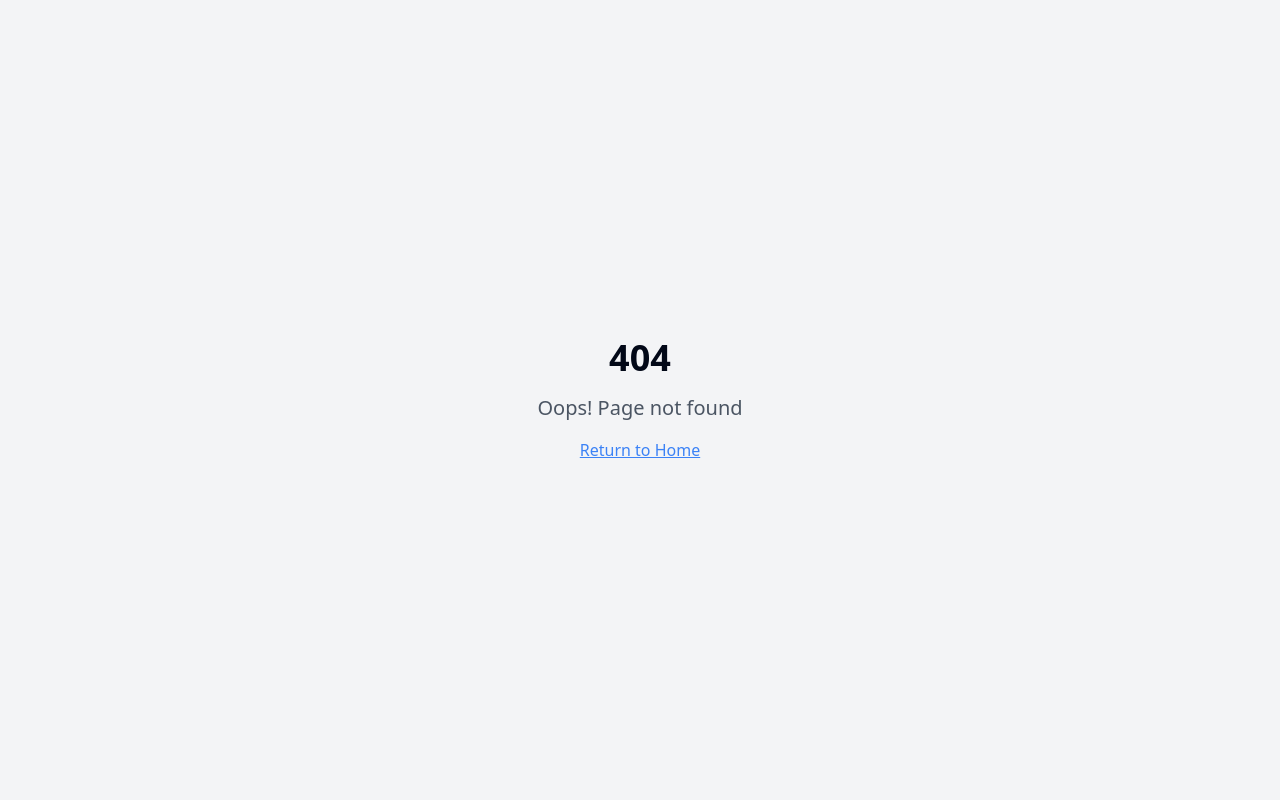
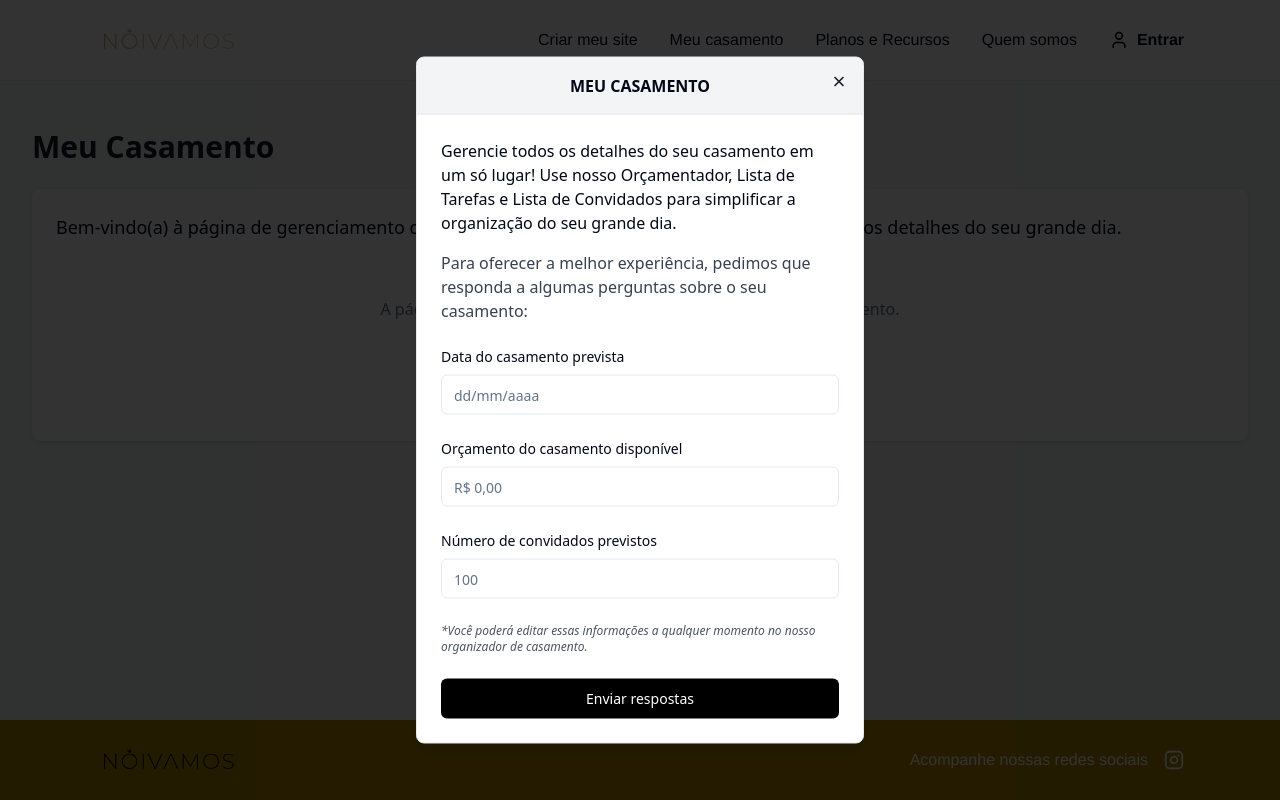
Before and after one commit to Fnatic12/noivamos-frontend, a React (Vite) app: page /wedding in a window 1280 px wide. Before the commit this address had no page. Built offline with nearby package versions, Linux system fonts and the light colour scheme; a web font is replaced by a local one.

Commit message:
Add wedding setup modal
Implement the wedding setup modal screen.

```diff
--- a/package.json
+++ b/package.json
@@ -59,7 +59,8 @@
     "tailwind-merge": "^2.5.2",
     "tailwindcss-animate": "^1.0.7",
     "vaul": "^0.9.3",
-    "zod": "^3.23.8"
+    "zod": "^3.23.8",
+    "zustand": "^5.0.4"
   },
   "devDependencies": {
     "@eslint/js": "^9.9.0",
--- a/src/App.tsx
+++ b/src/App.tsx
@@ -9,6 +9,7 @@ import Login from "./pages/Login";
 import Register from "./pages/Register";
 import ForgotPassword from "./pages/ForgotPassword";
 import ResetPassword from "./pages/ResetPassword";
+import Wedding from "./pages/Wedding";
 import NotFound from "./pages/NotFound";
 
 const queryClient = new QueryClient();
@@ -25,6 +26,7 @@ const App = () => (
           <Route path="/register" element={<Register />} />
           <Route path="/forgot-password" element={<ForgotPassword />} />
           <Route path="/reset-password" element={<ResetPassword />} />
+          <Route path="/wedding" element={<Wedding />} />
           {/* ADD ALL CUSTOM ROUTES ABOVE THE CATCH-ALL "*" ROUTE */}
           <Route path="*" element={<NotFound />} />
         </Routes>
--- a/src/components/Header.tsx
+++ b/src/components/Header.tsx
@@ -22,7 +22,7 @@ const Header = () => {
             Criar meu site
           </Link>
           <Link
-            to="/"
+            to="/wedding"
             className="font-avenir text-base hover:text-noivamos-gold transition-colors"
           >
             Meu casamento
@@ -40,7 +40,7 @@ const Header = () => {
             Quem somos
           </Link>
           <Link
-            to="/"
+            to="/login"
             className={cn(
               "flex items-center font-avenir font-bold text-base",
               "hover:text-noivamos-gold transition-colors ml-4"
--- /dev/null
+++ b/src/components/WeddingDetailsModal.tsx
@@ -0,0 +1,123 @@
+
+import React from 'react';
+import { Dialog, DialogContent, DialogClose } from '@/components/ui/dialog';
+import { Button } from '@/components/ui/button';
+import { Input } from '@/components/ui/input';
+import { X } from 'lucide-react';
+import { useNavigate } from 'react-router-dom';
+
+interface WeddingDetailsModalProps {
+  isOpen: boolean;
+  onOpenChange: (open: boolean) => void;
+  onSubmit: (weddingData: WeddingData) => void;
+}
+
+export interface WeddingData {
+  weddingDate: string;
+  budget: string;
+  guestCount: string;
+}
+
+const WeddingDetailsModal = ({ isOpen, onOpenChange, onSubmit }: WeddingDetailsModalProps) => {
+  const [weddingDate, setWeddingDate] = React.useState('');
+  const [budget, setBudget] = React.useState('');
+  const [guestCount, setGuestCount] = React.useState('');
+
+  const handleSubmit = (e: React.FormEvent) => {
+    e.preventDefault();
+
+    onSubmit({
+      weddingDate,
+      budget,
+      guestCount
+    });
+
+    onOpenChange(false);
+  };
+
+  return (
+    <Dialog open={isOpen} onOpenChange={onOpenChange}>
+      <DialogContent className="max-w-md w-full p-0 gap-0 overflow-hidden">
+        <div className="p-4 bg-gray-100 border-b border-gray-200 text-center">
+          <h2 className="font-bold text-base uppercase">Meu casamento</h2>
+          <DialogClose className="absolute right-4 top-4 rounded-sm opacity-70 hover:opacity-100 focus:outline-none">
+            <X className="h-4 w-4" />
+            <span className="sr-only">Close</span>
+          </DialogClose>
+        </div>
+
+        <div className="p-6">
+          <p className="mb-4">
+            Gerencie todos os detalhes do seu casamento em um só lugar! Use nosso
+            Orçamentador, Lista de Tarefas e Lista de Convidados para simplificar a organização
+            do seu grande dia.
+          </p>
+
+          <p className="mb-6 text-gray-700">
+            Para oferecer a melhor experiência, pedimos que
+            responda a algumas perguntas sobre o seu casamento:
+          </p>
+
+          <form onSubmit={handleSubmit}>
+            <div className="space-y-6">
+              <div className="space-y-2">
+                <label htmlFor="weddingDate" className="block text-sm font-medium">
+                  Data do casamento prevista
+                </label>
+                <Input
+                  id="weddingDate"
+                  type="text"
+                  placeholder="dd/mm/aaaa"
+                  value={weddingDate}
+                  onChange={(e) => setWeddingDate(e.target.value)}
+                  required
+                />
+              </div>
+
+              <div className="space-y-2">
+                <label htmlFor="budget" className="block text-sm font-medium">
+                  Orçamento do casamento disponível
+                </label>
+                <Input
+                  id="budget"
+                  type="text"
+                  placeholder="R$ 0,00"
+                  value={budget}
+                  onChange={(e) => setBudget(e.target.value)}
+                  required
+                />
+              </div>
+
+              <div className="space-y-2">
+                <label htmlFor="guestCount" className="block text-sm font-medium">
+                  Número de convidados previstos
+                </label>
+                <Input
+                  id="guestCount"
+                  type="text"
+                  placeholder="100"
+                  value={guestCount}
+                  onChange={(e) => setGuestCount(e.target.value)}
+                  required
+                />
+              </div>
+
+              <p className="text-xs text-gray-600 italic">
+                *Você poderá editar essas informações a qualquer momento no nosso organizador de casamento.
+              </p>
+
+              <Button
+                type="submit"
+                className="w-full bg-black text-white hover:bg-black/90"
+              >
+                Enviar respostas
+              </Button>
+            </div>
+          </form>
+        </div>
+      </DialogContent>
+    </Dialog>
+  );
+};
+
+export default WeddingDetailsModal;
--- /dev/null
+++ b/src/hooks/use-wedding-modal.tsx
@@ -0,0 +1,29 @@
+
+import { create } from 'zustand';
+import { WeddingData } from '@/components/WeddingDetailsModal';
+
+type WeddingModalStore = {
+  hasSeenModal: boolean;
+  weddingData: WeddingData | null;
+  isOpen: boolean;
+  markAsSeen: () => void;
+  openModal: () => void;
+  closeModal: () => void;
+  setWeddingData: (data: WeddingData) => void;
+};
+
+export const useWeddingModal = create<WeddingModalStore>((set) => ({
+  hasSeenModal: localStorage.getItem('hasSeenWeddingModal') === 'true',
+  weddingData: null,
+  isOpen: false,
+  markAsSeen: () => {
+    localStorage.setItem('hasSeenWeddingModal', 'true');
+    set({ hasSeenModal: true });
+  },
+  openModal: () => set({ isOpen: true }),
+  closeModal: () => set({ isOpen: false }),
+  setWeddingData: (data) => {
+    set({ weddingData: data });
+    localStorage.setItem('weddingData', JSON.stringify(data));
+  }
+}));
--- /dev/null
+++ b/src/pages/Wedding.tsx
@@ -0,0 +1,78 @@
+
+import React, { useEffect } from 'react';
+import Header from '@/components/Header';
+import Footer from '@/components/Footer';
+import WeddingDetailsModal from '@/components/WeddingDetailsModal';
+import { useWeddingModal } from '@/hooks/use-wedding-modal';
+import { WeddingData } from '@/components/WeddingDetailsModal';
+import { useToast } from '@/hooks/use-toast';
+
+const Wedding = () => {
+  const { hasSeenModal, markAsSeen, isOpen, openModal, closeModal, setWeddingData } = useWeddingModal();
+  const { toast } = useToast();
+
+  // Open modal if user hasn't seen it before
+  useEffect(() => {
+    if (!hasSeenModal) {
+      openModal();
+    }
+  }, [hasSeenModal, openModal]);
+
+  const handleSubmitWeddingData = (data: WeddingData) => {
+    setWeddingData(data);
+    markAsSeen();
+
+    toast({
+      title: "Informações salvas",
+      description: "Suas informações do casamento foram salvas com sucesso!",
+    });
+  };
+
+  return (
+    <div className="flex flex-col min-h-screen">
+      <Header />
+
+      <main className="flex-grow bg-gray-100 py-12">
+        <div className="max-w-7xl mx-auto px-4 sm:px-6 lg:px-8">
+          <h1 className="text-3xl font-bold text-gray-900 mb-6">Meu Casamento</h1>
+
+          <div className="bg-white shadow rounded-lg p-6">
+            <p className="text-lg mb-4">
+              Bem-vindo(a) à página de gerenciamento do seu casamento.
+              Aqui você poderá organizar todos os detalhes do seu grande dia.
+            </p>
+
+            {/* Wedding management content will go here */}
+            <div className="text-center py-10">
+              <p className="text-gray-500">
+                A página de gerenciamento do casamento está em desenvolvimento.
+              </p>
+              <button
+                onClick={openModal}
+                className="mt-4 px-4 py-2 bg-gray-200 rounded-md hover:bg-gray-300 transition-colors"
+              >
+                Atualizar informações do casamento
+              </button>
+            </div>
+          </div>
+        </div>
+      </main>
+
+      <WeddingDetailsModal
+        isOpen={isOpen}
+        onOpenChange={(open) => {
+          if (open) {
+            openModal();
+          } else {
+            closeModal();
+          }
+        }}
+        onSubmit={handleSubmitWeddingData}
+      />
+
+      <Footer />
+    </div>
+  );
+};
+
+export default Wedding;
```
Also changed, not shown: 1 other file (tests, documents, lock files or other folders).
